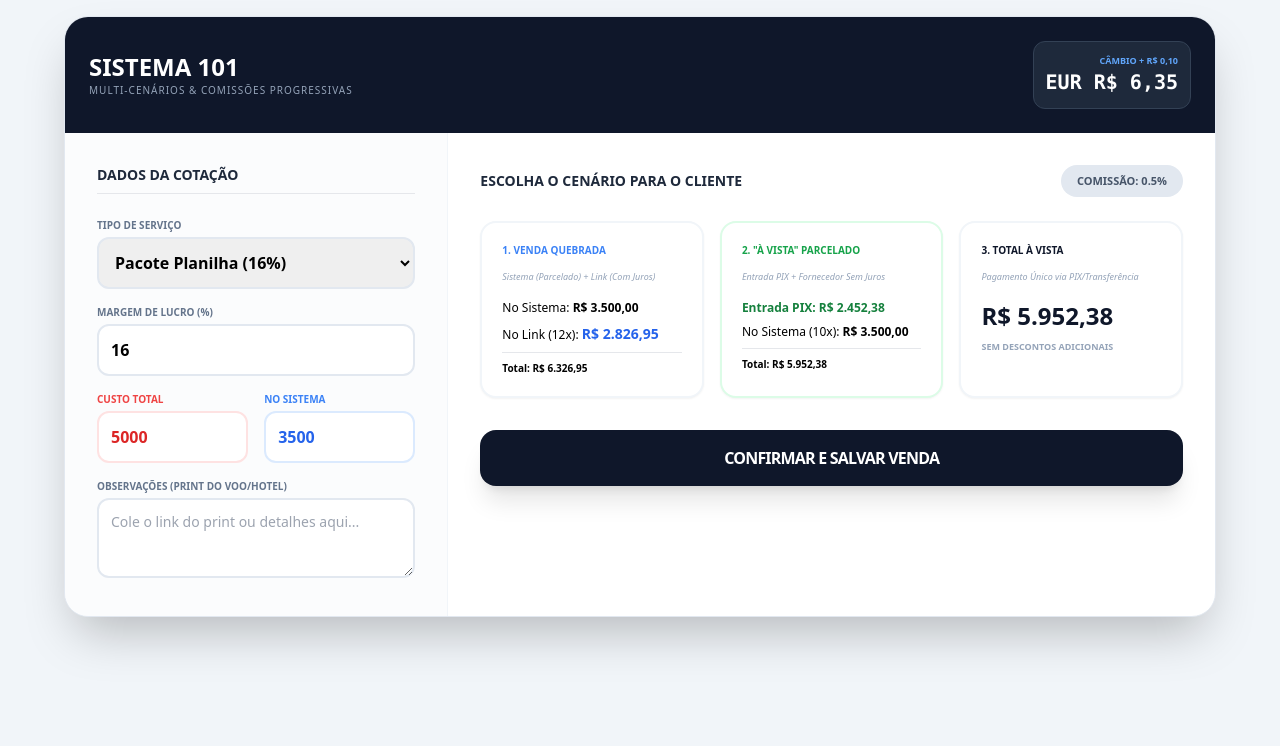
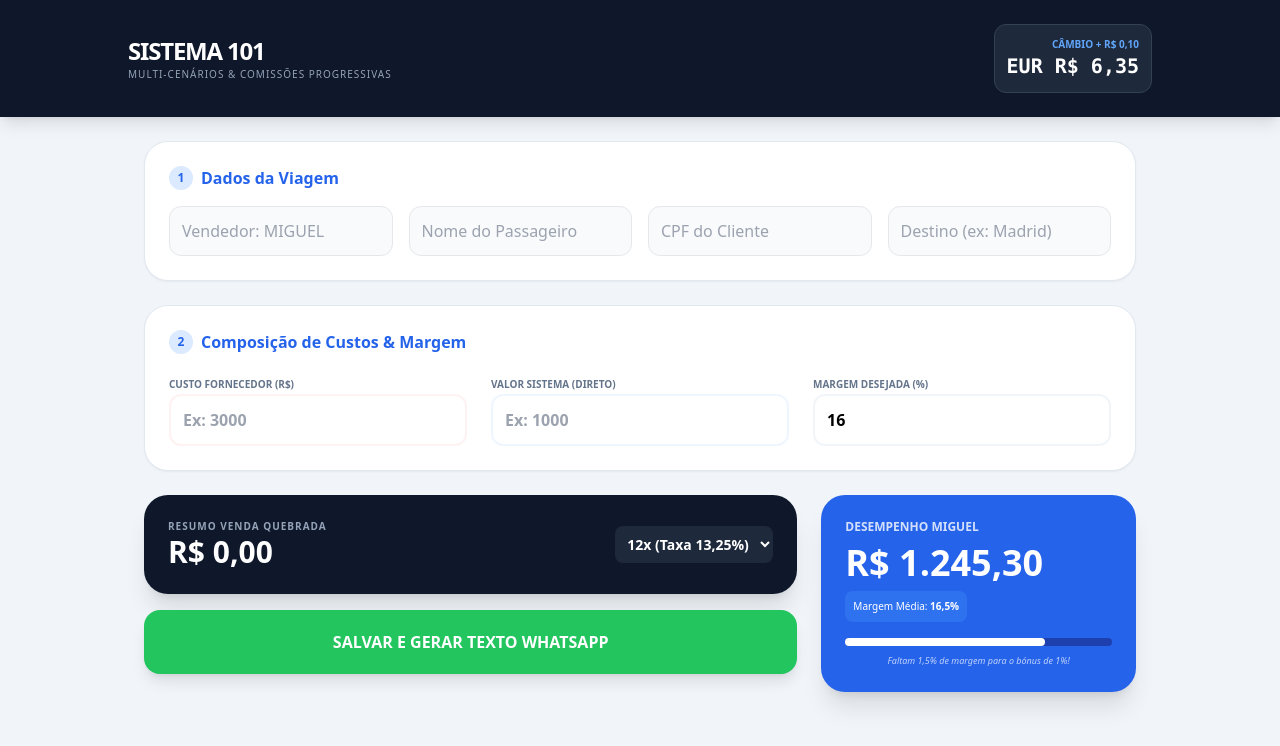
Before and after one commit to queirozmiguel/sistema101, a plain HTML site: page index.html in a window 1280 px wide. Drawn offline with nearby package versions, Linux system fonts and the light colour scheme.

Commit message:
Add files via upload

```diff
--- a/index.html
+++ b/index.html
@@ -2,185 +2,102 @@
 <html lang="pt-br">
 <head>
     <meta charset="UTF-8">
-    <title>Sistema 101 - Simulador de 3 Cenários</title>
+    <meta name="viewport" content="width=device-width, initial-scale=1.0">
+    <title>Sistema 101 - Gestão de Agência</title>
+    <script src="https://cdn.tailwindcss.com"></script>
     <script src="https://www.gstatic.com/firebasejs/9.22.1/firebase-app-compat.js"></script>
     <script src="https://www.gstatic.com/firebasejs/9.22.1/firebase-firestore-compat.js"></script>
-    <script src="https://cdn.tailwindcss.com"></script>
 </head>
-<body class="bg-slate-100 p-4">
-    <div class="max-w-6xl mx-auto bg-white shadow-2xl rounded-3xl overflow-hidden border border-slate-200">
-        <div class="bg-slate-900 text-white p-6 flex justify-between items-center">
+<body class="bg-slate-100 font-sans antialiased pb-10">
+
+    <header class="bg-slate-900 text-white p-6 shadow-lg mb-6">
+        <div class="max-w-5xl mx-auto flex justify-between items-center">
             <div>
-                <h1 class="text-2xl font-black">SISTEMA 101</h1>
+                <h1 class="text-2xl font-black tracking-tighter">SISTEMA 101</h1>
                 <p class="text-[10px] text-slate-400 uppercase tracking-widest">Multi-Cenários & Comissões Progressivas</p>
             </div>
-            <div class="text-right bg-slate-800 p-3 rounded-xl border border-slate-700">
-                <p class="text-[9px] font-bold text-blue-400 uppercase">Câmbio + R$ 0,10</p>
-                <p class="text-xl font-mono font-bold">EUR R$ 6,35</p>
+            <div class="bg-slate-800 border border-slate-700 rounded-xl p-3 text-right">
+                <span class="text-[10px] block text-blue-400 font-bold uppercase">Câmbio + R$ 0,10</span>
+                <span class="text-xl font-mono font-bold text-white">EUR R$ 6,35</span>
             </div>
         </div>
+    </header>
 
-        <div class="grid grid-cols-1 lg:grid-cols-3">
-            <div class="lg:col-span-1 p-8 border-r border-slate-100 bg-slate-50/50">
-                <h2 class="text-sm font-black text-slate-800 mb-6 uppercase border-b pb-2">Dados da Cotação</h2>
+    <main class="max-w-5xl mx-auto px-4 space-y-6">
 
-                <div class="space-y-4">
+        <section class="bg-white p-6 rounded-3xl shadow-sm border border-slate-200">
+            <h2 class="text-blue-600 font-bold flex items-center gap-2 mb-4">
+                <span class="bg-blue-100 text-blue-600 w-6 h-6 rounded-full flex items-center justify-center text-xs">1</span>
+                Dados da Viagem
+            </h2>
+            <div class="grid grid-cols-1 md:grid-cols-2 lg:grid-cols-4 gap-4">
+                <input type="text" id="vendedor" placeholder="Vendedor: MIGUEL" class="p-3 bg-slate-50 border rounded-xl outline-none focus:ring-2 ring-blue-500">
+                <input type="text" id="cliente" placeholder="Nome do Passageiro" class="p-3 bg-slate-50 border rounded-xl outline-none focus:ring-2 ring-blue-500">
+                <input type="text" id="cpf" placeholder="CPF do Cliente" class="p-3 bg-slate-50 border rounded-xl outline-none focus:ring-2 ring-blue-500">
+                <input type="text" id="destino" placeholder="Destino (ex: Madrid)" class="p-3 bg-slate-50 border rounded-xl outline-none focus:ring-2 ring-blue-500">
+            </div>
+        </section>
+
+        <section class="bg-white p-6 rounded-3xl shadow-sm border border-slate-200">
+            <h2 class="text-blue-600 font-bold flex items-center gap-2 mb-4">
+                <span class="bg-blue-100 text-blue-600 w-6 h-6 rounded-full flex items-center justify-center text-xs">2</span>
+                Composição de Custos & Margem
+            </h2>
+            <div class="grid grid-cols-1 md:grid-cols-3 gap-6">
                 <div>
-                        <label class="block text-[10px] font-bold text-slate-500 uppercase mb-1">Tipo de Serviço</label>
-                        <select id="produto" onchange="aplicarRegra()" class="w-full border-2 border-slate-200 p-3 rounded-xl font-bold outline-none focus:border-blue-500">
-                            <option value="pacote">Pacote Planilha (16%)</option>
-                            <option value="expedia">Hospedagem Expedia (13%)</option>
-                            <option value="seguro">Seguro Viagem (40%)</option>
-                            <option value="cruzeiro">Cruzeiro (15%)</option>
+                    <label class="text-[10px] font-bold text-slate-500 uppercase">Custo Fornecedor (R$)</label>
+                    <input type="number" id="custo_forn" oninput="calcular()" placeholder="Ex: 3000" class="w-full p-3 border-2 border-red-50 rounded-xl font-bold text-red-600">
+                </div>
+                <div>
+                    <label class="text-[10px] font-bold text-slate-500 uppercase">Valor Sistema (Direto)</label>
+                    <input type="number" id="val_sist" oninput="calcular()" placeholder="Ex: 1000" class="w-full p-3 border-2 border-blue-50 rounded-xl font-bold text-blue-600">
+                </div>
+                <div>
+                    <label class="text-[10px] font-bold text-slate-500 uppercase">Margem Desejada (%)</label>
+                    <input type="number" id="margem" value="16" oninput="calcular()" class="w-full p-3 border-2 border-slate-100 rounded-xl font-bold">
+                </div>
+            </div>
+        </section>
+
+        <div class="grid grid-cols-1 lg:grid-cols-3 gap-6">
+            <div class="lg:col-span-2 space-y-4">
+                <div class="bg-slate-900 text-white p-6 rounded-3xl shadow-xl flex justify-between items-center">
+                    <div>
+                        <p class="text-[10px] text-slate-400 uppercase font-bold tracking-widest">Resumo Venda Quebrada</p>
+                        <p id="resumo_vq" class="text-3xl font-black">R$ 0,00</p>
+                    </div>
+                    <select id="parc_link" onchange="calcular()" class="bg-slate-800 text-sm border-none p-2 rounded-lg font-bold">
+                        <option value="0.0561">2x (Taxa 5,61%)</option>
+                        <option value="0.1325" selected>12x (Taxa 13,25%)</option>
                     </select>
                 </div>
-                    <div>
-                        <label class="block text-[10px] font-bold text-slate-500 uppercase mb-1">Margem de Lucro (%)</label>
-                        <input type="number" id="lucro_input" oninput="calcularTudo()" class="w-full border-2 border-slate-200 p-3 rounded-xl font-bold outline-none">
+                <button onclick="salvarVenda()" class="w-full bg-green-500 text-white font-black py-5 rounded-2xl shadow-lg hover:scale-[1.02] transition-transform uppercase">
+                    Salvar e Gerar Texto WhatsApp
+                </button>
             </div>
-                    <div class="grid grid-cols-2 gap-4">
-                        <div>
-                            <label class="block text-[10px] font-bold text-red-500 uppercase mb-1">Custo Total</label>
-                            <input type="number" id="custo" value="5000" oninput="calcularTudo()" class="w-full border-2 border-red-100 p-3 rounded-xl font-bold text-red-600 outline-none">
+
+            <div class="bg-blue-600 text-white p-6 rounded-3xl shadow-xl relative overflow-hidden">
+                <div class="relative z-10">
+                    <p class="text-xs font-bold opacity-80 uppercase">Desempenho Miguel</p>
+                    <p class="text-4xl font-black my-2">R$ 1.245,30</p>
+                    <p class="text-[10px] font-medium bg-blue-500/50 p-2 rounded-lg inline-block">
+                        Margem Média: <span class="font-bold">16,5%</span>
+                    </p>
+                    <div class="mt-4 w-full bg-blue-800 h-2 rounded-full">
+                        <div class="bg-white w-[75%] h-full rounded-full"></div>
                     </div>
-                        <div>
-                            <label class="block text-[10px] font-bold text-blue-500 uppercase mb-1">No Sistema</label>
-                            <input type="number" id="v_sistema" value="3500" oninput="calcularTudo()" class="w-full border-2 border-blue-100 p-3 rounded-xl font-bold text-blue-600 outline-none">
-                        </div>
-                    </div>
-                    <div>
-                        <label class="block text-[10px] font-bold text-slate-500 uppercase mb-1">Observações (Print do Voo/Hotel)</label>
-                        <textarea id="obs" placeholder="Cole o link do print ou detalhes aqui..." class="w-full border-2 border-slate-200 p-3 rounded-xl text-sm h-20 outline-none"></textarea>
+                    <p class="text-[9px] mt-2 opacity-70 italic text-center">Faltam 1,5% de margem para o bónus de 1%!</p>
                 </div>
             </div>
         </div>
 
-            <div class="lg:col-span-2 p-8">
-                <div class="flex justify-between items-center mb-6">
-                    <h2 class="text-sm font-black text-slate-800 uppercase">Escolha o Cenário para o Cliente</h2>
-                    <div id="indicador_comissao" class="px-4 py-2 rounded-full text-[11px] font-bold uppercase transition-all">
-                        Comissão: <span id="val_comissao">0,5%</span>
-                    </div>
-                </div>
-
-                <div class="grid grid-cols-1 md:grid-cols-3 gap-4">
-                    <div class="border-2 border-slate-100 p-5 rounded-2xl hover:border-blue-400 transition-all bg-white shadow-sm">
-                        <p class="text-[10px] font-black text-blue-500 uppercase mb-3">1. Venda Quebrada</p>
-                        <p class="text-[9px] text-slate-400 mb-4 italic">Sistema (Parcelado) + Link (Com Juros)</p>
-                        <div class="space-y-2">
-                            <p class="text-xs">No Sistema: <b id="c1_sistema">R$ 0</b></p>
-                            <p class="text-xs">No Link (12x): <b id="c1_link" class="text-blue-600 text-sm">R$ 0</b></p>
-                            <hr>
-                            <p class="text-[10px] font-bold">Total: <span id="c1_total">R$ 0</span></p>
-                        </div>
-                    </div>
-
-                    <div class="border-2 border-green-100 p-5 rounded-2xl hover:border-green-400 transition-all bg-white shadow-sm">
-                        <p class="text-[10px] font-black text-green-600 uppercase mb-3">2. "À Vista" Parcelado</p>
-                        <p class="text-[9px] text-slate-400 mb-4 italic">Entrada PIX + Fornecedor Sem Juros</p>
-                        <div class="space-y-2">
-                            <p class="text-xs text-green-700 font-bold">Entrada PIX: <span id="c2_entrada">R$ 0</span></p>
-                            <p class="text-xs">No Sistema (10x): <b id="c2_sistema">R$ 0</b></p>
-                            <hr>
-                            <p class="text-[10px] font-bold">Total: <span id="c2_total">R$ 0</span></p>
-                        </div>
-                    </div>
-
-                    <div class="border-2 border-slate-100 p-5 rounded-2xl hover:border-slate-800 transition-all bg-white shadow-sm">
-                        <p class="text-[10px] font-black text-slate-900 uppercase mb-3">3. Total à Vista</p>
-                        <p class="text-[9px] text-slate-400 mb-4 italic">Pagamento Único via PIX/Transferência</p>
-                        <div class="space-y-2">
-                            <p class="text-2xl font-black text-slate-900" id="c3_vista">R$ 0,00</p>
-                            <p class="text-[9px] text-slate-400 uppercase font-bold">Sem descontos adicionais</p>
-                        </div>
-                    </div>
-                </div>
-
-                <button onclick="salvarNoFirebase()" class="w-full mt-8 bg-slate-900 text-white font-black py-4 rounded-2xl hover:scale-[1.02] transition-transform shadow-xl uppercase tracking-tighter">
-                    Confirmar e Salvar Venda
-                </button>
-            </div>
-        </div>
-    </div>
+    </main>
 
     <script>
-        // Configurações
-        const firebaseConfig = {
-            apiKey: "AIzaSyBDoUdfJeWgaKO8A0KqFzIQpRh2y7jn44Y",
-            authDomain: "sistema-orcamento-101.firebaseapp.com",
-            projectId: "sistema-orcamento-101",
-            storageBucket: "sistema-orcamento-101.firebasestorage.app",
-            messagingSenderId: "143981176901",
-            appId: "1:143981176901:web:77086f928f4e1c0f855b2c"
-        };
-        firebase.initializeApp(firebaseConfig);
-        const db = firebase.firestore();
-
-        const regras = {
-            pacote: { ideal: 16, min: 14.8 }, //
-            expedia: { ideal: 13, min: 12 },
-            seguro: { ideal: 40, min: 35 },
-            cruzeiro: { ideal: 15, min: 10 }
-        };
-
-        function aplicarRegra() {
-            const p = document.getElementById('produto').value;
-            document.getElementById('lucro_input').value = regras[p].ideal;
-            calcularTudo();
+        // A lógica de cálculo e Firebase será inserida aqui
+        function calcular() {
+            // Lógica para calcular os 3 cenários e a escada de comissão progressiva
         }
-
-        function calcularTudo() {
-            const custo = parseFloat(document.getElementById('custo').value) || 0;
-            const vSistema = parseFloat(document.getElementById('v_sistema').value) || 0;
-            const margem = parseFloat(document.getElementById('lucro_input').value) || 0;
-
-            // Valor Base à Vista
-            const valorTotalVista = custo / (1 - (margem/100));
-            const lucroBruto = valorTotalVista - custo;
-
-            // CENÁRIO 1: V.Q. Link (Juros no Link)
-            const restanteLink = valorTotalVista - vSistema;
-            const valorComJurosLink = restanteLink / (1 - 0.1325); // 12x
-
-            // CENÁRIO 2: Entrada + Fornecedor
-            const entradaPix = valorTotalVista - vSistema;
-
-            // Lógica de Comissão Escalonada
-            let comTotal = 0.5;
-            if (margem >= 18) {
-                comTotal = 1.0;
-                const pontosExtra = Math.floor(margem - 18);
-                comTotal += (pontosExtra * 0.1);
-            }
-
-            // Atualização da UI
-            document.getElementById('c3_vista').innerText = valorTotalVista.toLocaleString('pt-br',{style:'currency', currency:'BRL'});
-            document.getElementById('c1_sistema').innerText = vSistema.toLocaleString('pt-br',{style:'currency', currency:'BRL'});
-            document.getElementById('c1_link').innerText = valorComJurosLink.toLocaleString('pt-br',{style:'currency', currency:'BRL'});
-            document.getElementById('c1_total').innerText = (vSistema + valorComJurosLink).toLocaleString('pt-br',{style:'currency', currency:'BRL'});
-
-            document.getElementById('c2_entrada').innerText = entradaPix.toLocaleString('pt-br',{style:'currency', currency:'BRL'});
-            document.getElementById('c2_sistema').innerText = vSistema.toLocaleString('pt-br',{style:'currency', currency:'BRL'});
-            document.getElementById('c2_total').innerText = valorTotalVista.toLocaleString('pt-br',{style:'currency', currency:'BRL'});
-
-            const ind = document.getElementById('indicador_comissao');
-            document.getElementById('val_comissao').innerText = comTotal.toFixed(1) + "%";
-            ind.className = margem >= 18 ? "px-4 py-2 rounded-full text-[11px] font-bold uppercase bg-green-500 text-white" : "px-4 py-2 rounded-full text-[11px] font-bold uppercase bg-slate-200 text-slate-600";
-        }
-
-        function salvarNoFirebase() {
-            const venda = {
-                produto: document.getElementById('produto').value,
-                margem: document.getElementById('lucro_input').value,
-                custo: document.getElementById('custo').value,
-                obs: document.getElementById('obs').value,
-                data: new Date().toISOString()
-            };
-            db.collection("vendas").add(venda).then(() => {
-                alert("Venda e Observações salvas com sucesso!");
-            });
-        }
-        aplicarRegra();
     </script>
 </body>
 </html>
```
Lines whose indentation alone changed are shown as unchanged.
